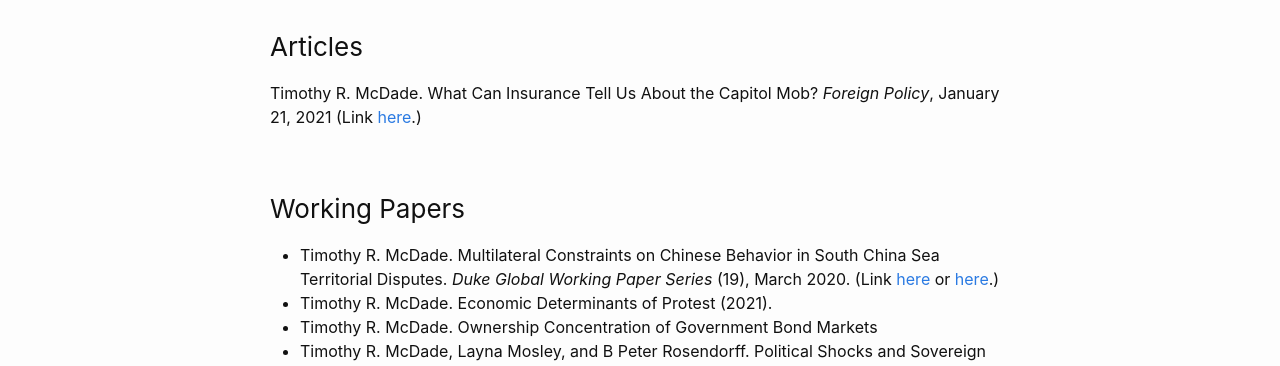
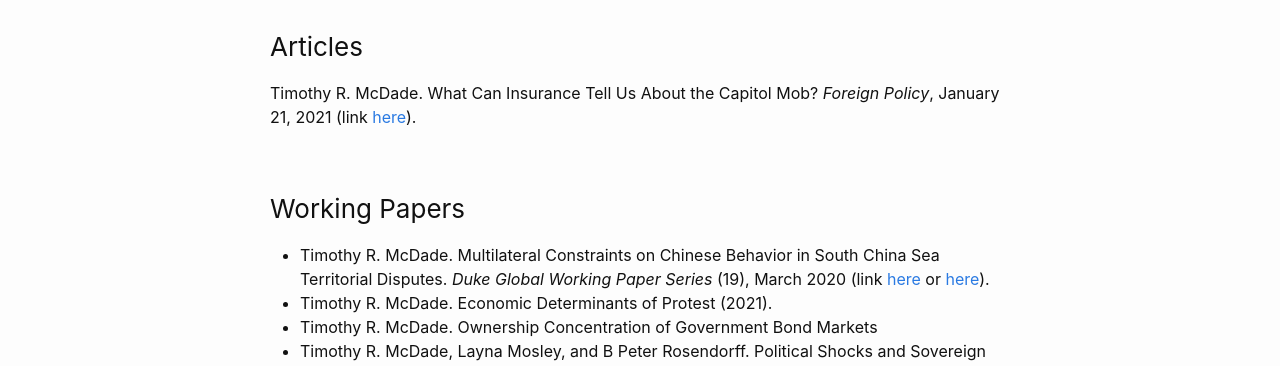
Before and after one commit to trmcdade/trmcdade.github.io, a Jekyll site: the page built from publications.md, in a window 1280 px wide. Shown: the part 173-539 px from the top of the page. Built offline with Jekyll 4.4.1, drawn with Linux system fonts in a browser that asks for light colours; our own code applies the rules of GitHub Pages for plain Markdown files.

Commit message:
pubs and cv

```diff
--- a/publications.md
+++ b/publications.md
@@ -4,11 +4,11 @@ title: Publications
 
 ### Articles
 
-Timothy R. McDade. What Can Insurance Tell Us About the Capitol Mob? *Foreign Policy*, January 21, 2021 (Link [here](https://foreignpolicy.com/2021/01/21/what-can-insurance-tell-us-about-the-capitol-mob/).)
+Timothy R. McDade. What Can Insurance Tell Us About the Capitol Mob? *Foreign Policy*, January 21, 2021 (link [here](https://foreignpolicy.com/2021/01/21/what-can-insurance-tell-us-about-the-capitol-mob/)).
 
 ### Working Papers
 
-  - Timothy R. McDade. Multilateral Constraints on Chinese Behavior in South China Sea Territorial Disputes. *Duke Global Working Paper Series* (19), March 2020. (Link [here](https://ssrn.com/abstract=3552183) or [here](http://dx.doi.org/10.2139/ssrn.3552183).)
+  - Timothy R. McDade. Multilateral Constraints on Chinese Behavior in South China Sea Territorial Disputes. *Duke Global Working Paper Series* (19), March 2020 (link [here](https://ssrn.com/abstract=3552183) or [here](http://dx.doi.org/10.2139/ssrn.3552183)).
   - Timothy R. McDade. Economic Determinants of Protest (2021).
   - Timothy R. McDade. Ownership Concentration of Government Bond Markets
   - Timothy R. McDade, Layna Mosley, and B Peter Rosendorff. Political Shocks and Sovereign Borrowing (2021)
```
Also changed, not shown: 1 other file.
